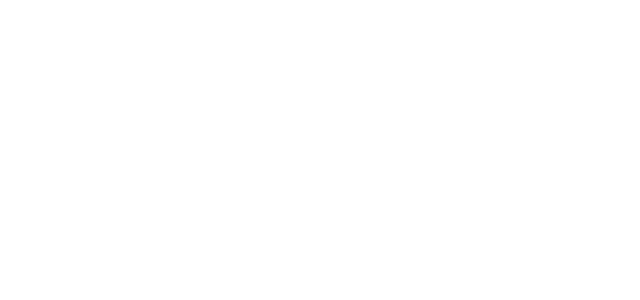
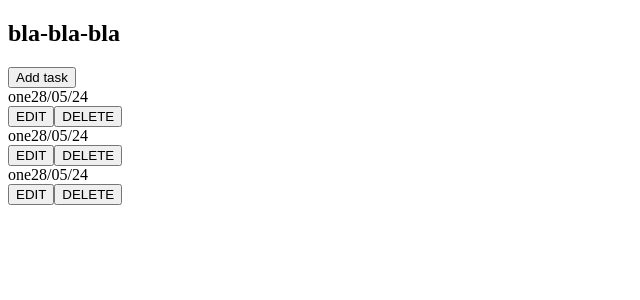
Before and after one commit to llupanar/task-manager, an Angular app in the folder todo-list/: page / in a window 1280 px wide. Shown: the top 300 px of the page, without its empty margins (0-640 px from the left). Built offline with nearby package versions, Linux system fonts and the light colour scheme.

Commit message:
add delete func for task, develop task-item and task-list

```diff
--- a/todo-list/src/app/app.component.html
+++ b/todo-list/src/app/app.component.html
@@ -0,0 +1 @@
+<app-task-list></app-task-list>
--- a/todo-list/src/app/app.component.ts
+++ b/todo-list/src/app/app.component.ts
@@ -1,10 +1,11 @@
 import { Component } from '@angular/core';
 import { RouterOutlet } from '@angular/router';
+import { TaskListComponent } from './features/components/task-list/task-list.component';
 
 @Component({
   selector: 'app-root',
   standalone: true,
-  imports: [RouterOutlet],
+  imports: [RouterOutlet, TaskListComponent],
   templateUrl: './app.component.html',
   styleUrl: './app.component.css'
 })
--- a/todo-list/src/app/features/components/task-item/task-item.component.html
+++ b/todo-list/src/app/features/components/task-item/task-item.component.html
@@ -1 +1,15 @@
-<p>task-item works!</p>
+<div class="task-item">
+    <section class="task-item-header" (click)="toggleDescr()">
+        <span class="'task-title">{{task.title}}</span>
+        <span class="'task-date">{{task.createdAt | date: 'dd/mm/yy'}}</span>
+    </section>
+
+    @if (task.isShow) {
+        <div class="'task-description">{{task.description}}</div>
+    }
+
+    <section class="task-action">
+        <button class="edit-button" (click)="editTask()">EDIT</button>
+        <button class="delete-button" (click)="deleteTask()">DELETE</button>
+    </section>
+</div>
--- a/todo-list/src/app/features/components/task-item/task-item.component.ts
+++ b/todo-list/src/app/features/components/task-item/task-item.component.ts
@@ -1,12 +1,29 @@
-import { Component } from '@angular/core';
+import { CommonModule } from '@angular/common';
+import { Component, EventEmitter, Input, Output } from '@angular/core';
+import { Task } from '../../../shared/model/task';
 
 @Component({
   selector: 'app-task-item',
   standalone: true,
-  imports: [],
+  imports: [CommonModule],
   templateUrl: './task-item.component.html',
   styleUrl: './task-item.component.css'
 })
 export class TaskItemComponent {
+  @Input() task!:Task;
+  @Output() edit = new EventEmitter<void>();
+  @Output() delete = new EventEmitter<void>();
+  @Output() toggle = new EventEmitter<void>();
 
+  toggleDescr(){
+    this.toggle.emit();
+  }
+
+  editTask(){
+    this.edit.emit();
+  }
+
+  deleteTask(){
+    this.delete.emit();
+  }
 }
--- a/todo-list/src/app/features/components/task-list/task-list.component.html
+++ b/todo-list/src/app/features/components/task-list/task-list.component.html
@@ -1 +1,17 @@
-<p>task-list works!</p>
+<div class="task-list">
+    <header class="task-list-header">
+        <h2 class="task-list-title">bla-bla-bla</h2>
+        <button class="add-button">Add task</button>
+    </header>
+
+    <main class="tasks">
+        @for (task of tasks; track $index) {
+            <app-task-item
+                [task]="task"
+                (edit)="openModal(task)"
+                (delete)="deleteTask(task.id)"
+                (toggle)="toggleDecr(task)">
+            </app-task-item>
+        }
+    </main>
+</div>
--- a/todo-list/src/app/features/components/task-list/task-list.component.ts
+++ b/todo-list/src/app/features/components/task-list/task-list.component.ts
@@ -1,12 +1,73 @@
+import { CommonModule } from '@angular/common';
 import { Component } from '@angular/core';
+import { TaskItemComponent } from '../task-item/task-item.component';
+import { TaskModalComponent } from '../task-modal/task-modal.component';
+import { Task } from '../../../shared/model/task';
+import { TaskService } from '../../service/task.service';
 
 @Component({
   selector: 'app-task-list',
   standalone: true,
-  imports: [],
+  imports: [CommonModule, TaskItemComponent, TaskModalComponent],
   templateUrl: './task-list.component.html',
   styleUrl: './task-list.component.css'
 })
 export class TaskListComponent {
+  tasks: Task[] = [];
+  selectedTask: Task | null = null;
 
+  constructor (private taskService : TaskService){
+    //this.tasks = taskService.getTasks();
+    this.tasks = [{
+      id:0,
+      title: 'one',
+      description:' two',
+      isCompleted:true,
+      createdAt: new Date,
+    },
+    {
+      id:1,
+      title: 'one',
+      description:' two',
+      isCompleted:true,
+      createdAt: new Date,
+    },
+    {
+      id:2,
+      title: 'one',
+      description:' two',
+      isCompleted:true,
+      createdAt: new Date,
+    }]
+  }
+
+  toggleDecr(task:Task){
+    task.isShow=!task.isShow;
+  }
+
+  deleteTask(id: number){
+    this.tasks=this.tasks.filter(task=>task.id!==id)
+    this.taskService.saveTasks(this.tasks)
+  }
+
+  saveTask(){
+    if (this.selectedTask) {
+      const index = this.tasks.findIndex(t => t.id === this.selectedTask!.id);
+      if (index === -1) {
+        this.tasks.push(this.selectedTask);
+      } else {
+        this.tasks[index] = this.selectedTask;
+      }
+      this.taskService.saveTasks(this.tasks);
+    }
+    this.closeModal();
+  }
+
+  openModal(task?:Task){
+    this.selectedTask=task? {...task} : { id: NaN, title: '', description: '', createdAt: new Date(), isCompleted:false };
+  }
+
+  closeModal(){
+    this.selectedTask=null;
+  }
 }
--- a/todo-list/src/app/shared/model/task.ts
+++ b/todo-list/src/app/shared/model/task.ts
@@ -4,4 +4,5 @@
     description: string;
     createdAt: Date;
     isCompleted: boolean;
+    isShow?: boolean;
 }
```
